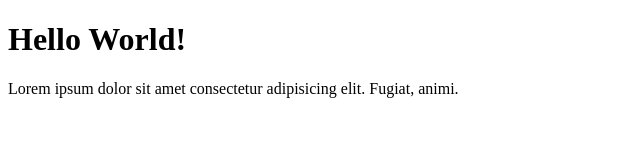
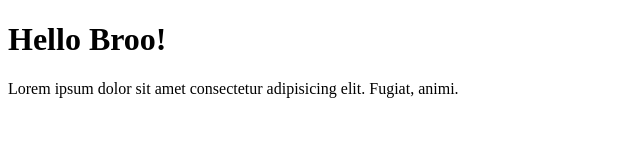
Before and after one commit to nver4gett/git-test, a plain HTML site: page index.html in a window 1280 px wide. Shown: the full height of the page, 0-640 px from the left. Drawn offline with Linux system fonts and the light colour scheme.

Commit message:
mengubah hello world

```diff
--- a/index.html
+++ b/index.html
@@ -6,7 +6,7 @@
     <title>Document</title>
 </head>
 <body>
-    <h1>Hello World!</h1>
+    <h1>Hello Broo!</h1>
     <p>Lorem ipsum dolor sit amet consectetur adipisicing elit. Fugiat, animi.</p>
 </body>
 </html>
```
